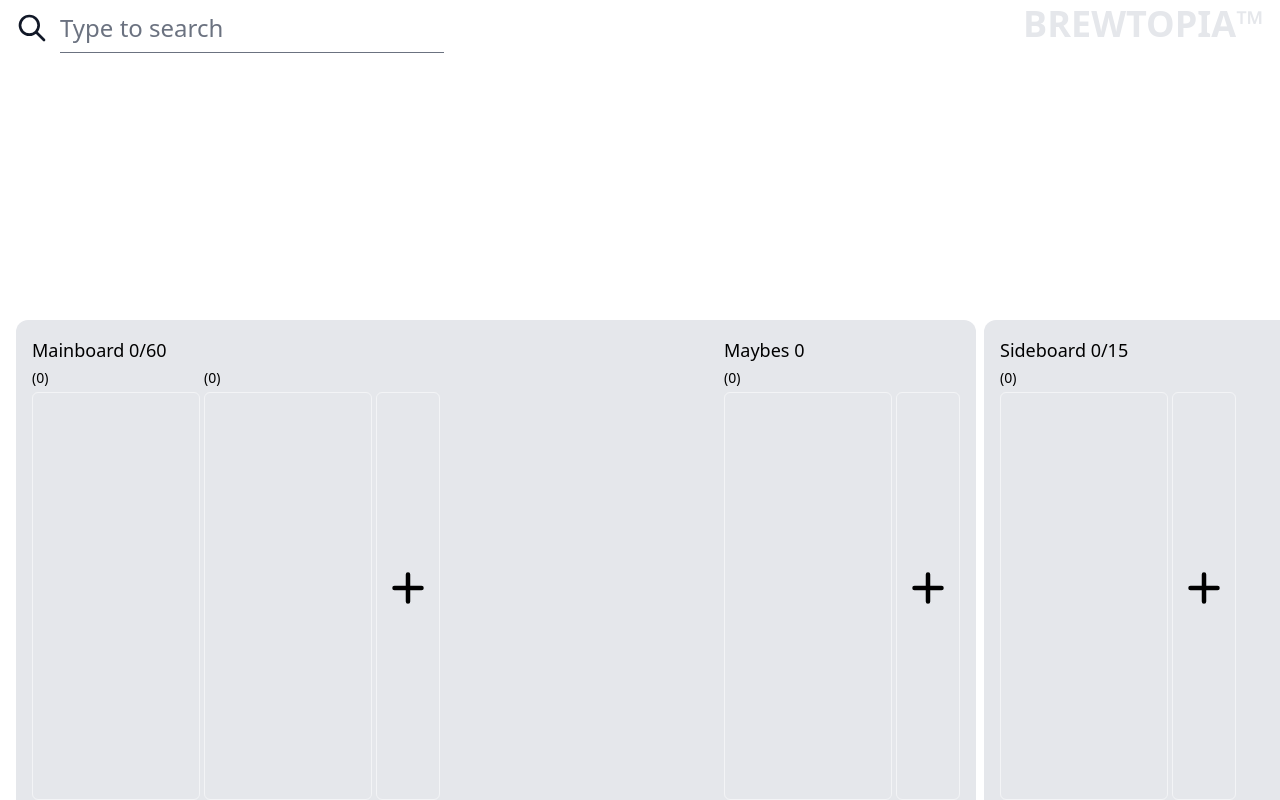
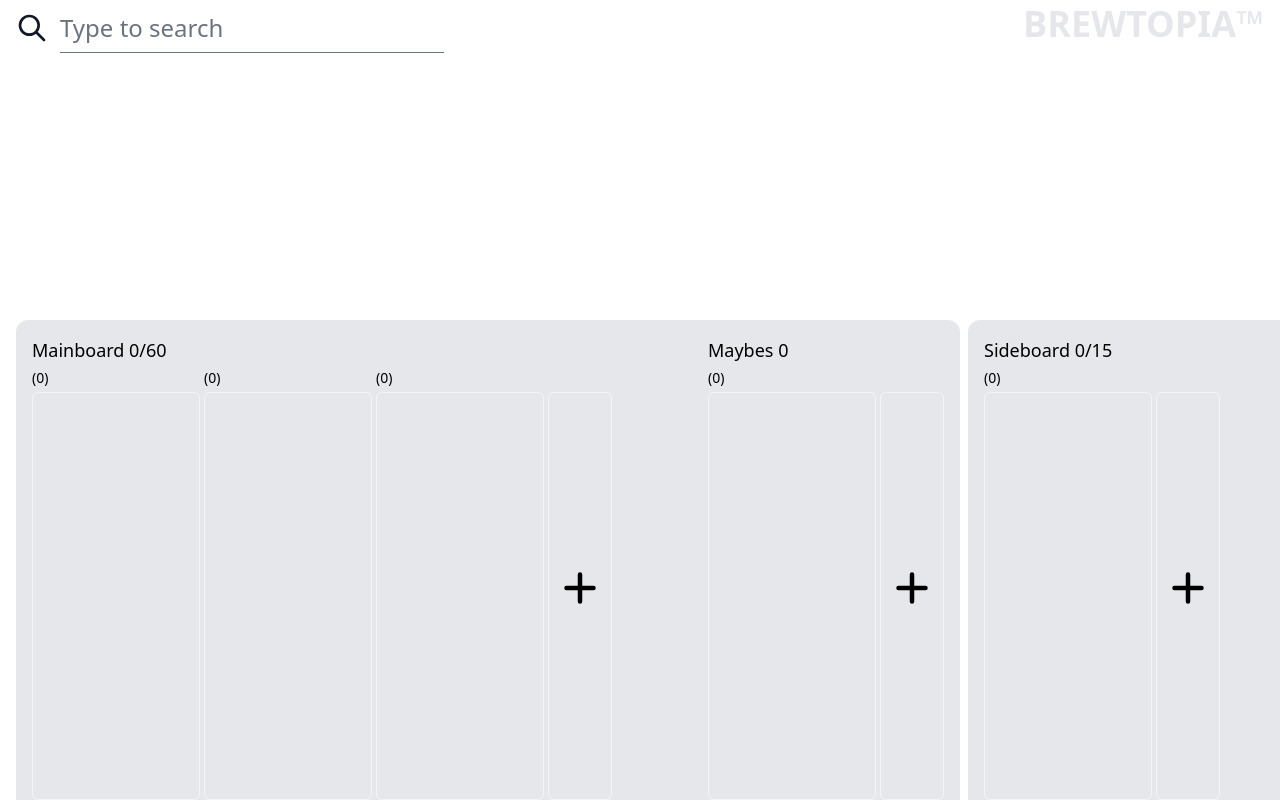
Before and after one commit to rdainton/spa-brewtopia, a Vue app: page / in a window 1280 px wide. Built offline with nearby package versions, Linux system fonts and the light colour scheme.

Commit message:
tweaks to UI reponsiveness

```diff
--- a/src/components/organisms/DeckbuilderMain.vue
+++ b/src/components/organisms/DeckbuilderMain.vue
@@ -1,5 +1,6 @@
 <template>
-  <div class="flex bg-gray-200 rounded-t-xl dark:bg-gray-700 xl:min-w-75vw">
+  <!-- Adding a min-width here breaks the overflow-x for some reason -->
+  <div class="flex bg-gray-200 rounded-t-xl dark:bg-gray-700">
     <div class="flex justify-between flex-1">
       <slot />
     </div>
--- a/src/components/organisms/DeckbuilderSection.vue
+++ b/src/components/organisms/DeckbuilderSection.vue
@@ -1,6 +1,5 @@
 <script lang="ts" setup>
-import { ref, computed } from 'vue'
-import useDrag from '../../composables/useDrag'
+import { computed } from 'vue'
 import { ICard } from '../../types/cards'
 
 // Components
@@ -60,7 +59,7 @@ function handleColumnDragover(columnIndex: number) {
 const baseStyles = 'px-4 pt-4 flex flex-col'
 
 const alignmentmentStylesMap: Record<string, string> = {
-  left: 'mr-auto ml-0',
+  left: 'mr-auto ml-0 pr-20',
   center: '',
   right: 'ml-auto mr-0',
 }
--- a/src/components/templates/Deckbuilder.vue
+++ b/src/components/templates/Deckbuilder.vue
@@ -10,7 +10,7 @@ import DeckbuilderSide from '../organisms/DeckbuilderSide.vue'
 import DeckbuilderSection from '../organisms/DeckbuilderSection.vue'
 // import DeckbuilderCommander from '../organisms/DeckbuilderCommander.vue'
 
-const mainboard = reactive<ICard[][]>([[], [], []])
+const mainboard = reactive<ICard[][]>([[], [], [], []])
 const maybes = reactive<ICard[][]>([[], []])
 const sideboard = reactive<ICard[][]>([[], []])
 
--- a/tailwind.config.js
+++ b/tailwind.config.js
@@ -41,7 +41,6 @@ module.exports = {
       minWidth: {
         42: '10.5rem',
         100: '25rem',
-        '75vw': '75vw',
       },
 
       maxWidth: {
```
